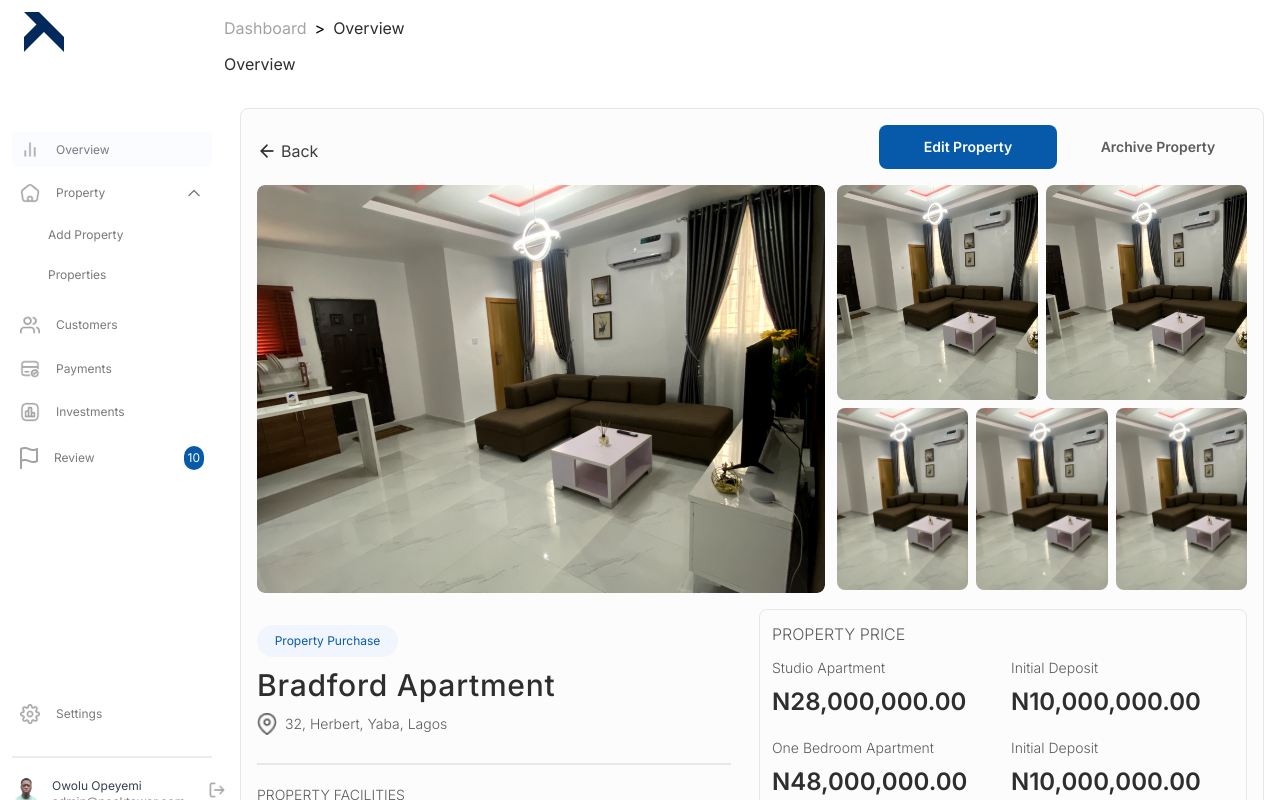
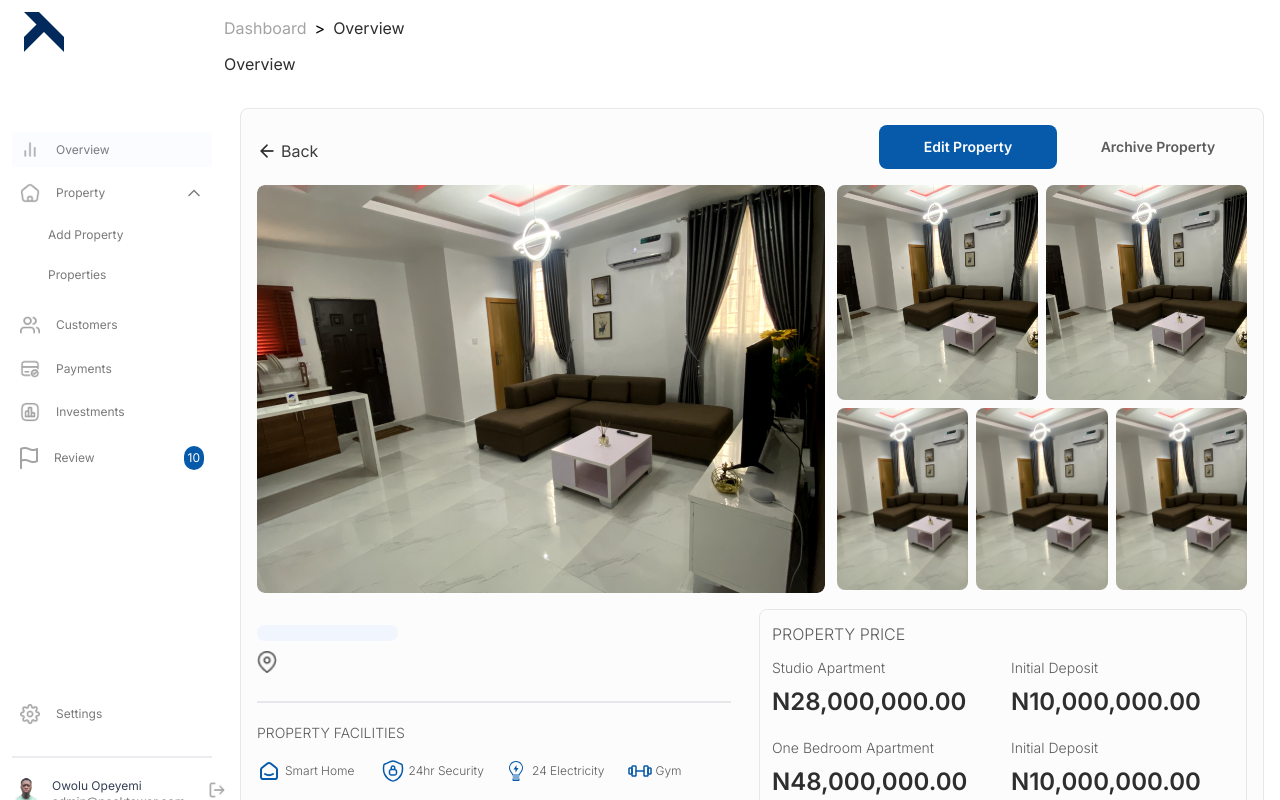
Before and after one commit to popsam22/lantan-frontend, a React (Vite) app: page /admin/property/view in a window 1280 px wide. Shown: the top 800 px of the page. Built offline with nearby package versions, Linux system fonts and the light colour scheme.

Commit message:
fix: view properties

```diff
--- a/src/pages/admin/property/PropertiesList.tsx
+++ b/src/pages/admin/property/PropertiesList.tsx
@@ -11,6 +11,7 @@ import { useNavigate } from "react-router-dom";
 
 const PropertiesList = () => {
   const navigate = useNavigate();
+
   const handleDeleteConfirm = () => {
     console.log("Delete confirmed");
   };
@@ -82,13 +83,21 @@ const PropertiesList = () => {
     }),
     columnHelper.accessor("actions", {
       header: "Actions",
-      cell: () => (
+      cell: (rows) => (
         <div className="flex gap-1 justify-center items-center">
           <img
             src={show}
             alt="show"
             className="w-9 h-9"
-            onClick={() => navigate("/admin/property/view")}
+            onClick={() =>
+              navigate("/admin/property/view", {
+                state: {
+                  propertyType: rows.row.original.propertyType,
+                  propertyName: rows.row.original.propertyName,
+                  address: rows.row.original.address,
+                },
+              })
+            }
           />
           <DeleteConfirmationPopover
             onConfirm={handleDeleteConfirm}
--- a/src/pages/admin/property/ViewProperty.tsx
+++ b/src/pages/admin/property/ViewProperty.tsx
@@ -1,7 +1,7 @@
 import CustomButton from "@/components/CustomButton";
 import previous from "../../../assets/arrow-left.png";
 import propertyImg from "../../../assets/Frame 518.png";
-import location from "../../../assets/Icon.png";
+import position from "../../../assets/Icon.png";
 import home from "../../../assets/tabler_smart-home.svg";
 import security from "../../../assets/hugeicons_security-lock.svg";
 import light from "../../../assets/healthicons_electricity-outline.svg";
@@ -12,10 +12,12 @@ import solar from "../../../assets/ic_outline-solar-power.svg";
 import bathroom from "../../../assets/iconoir_bathroom.svg";
 import arrow from "../../../assets/Chevron_Left.svg";
 import doc from "../../../assets/File_Document.svg";
-import { useNavigate } from "react-router-dom";
+import { useNavigate, useLocation } from "react-router-dom";
 
 const ViewProperty = () => {
   const navigate = useNavigate();
+  const location = useLocation();
+  const { propertyName, propertyType, address } = location.state || {};
   return (
     <div className="rounded-lg border bg-[#FCFCFD] min-h-screen p-4 ">
       <div className="flex items-center justify-between mb-2">
@@ -83,20 +85,20 @@ const ViewProperty = () => {
         <div className="">
           <div className="border-b-2 py-4">
             <p className="text-[#075AAA] text-center rounded-2xl bg-[#F1F6FE] text-xs p-2 w-[141px]">
-              Property Purchase
+              {propertyType}
             </p>
             <h1 className="text-[#2E2E2E] text-3xl font-medium tracking-wide my-2.5">
-              Bradford Apartment
+              {propertyName}
             </h1>
             <p className="text-[#5C5C5C] text-sm font-light flex items-center mb-3">
               <img
-                src={location}
+                src={position}
                 alt="location"
                 width={20}
                 height={20}
                 className="object-contain mr-2"
               />
-              32, Herbert, Yaba, Lagos
+              {address}
             </p>
           </div>
 
```
